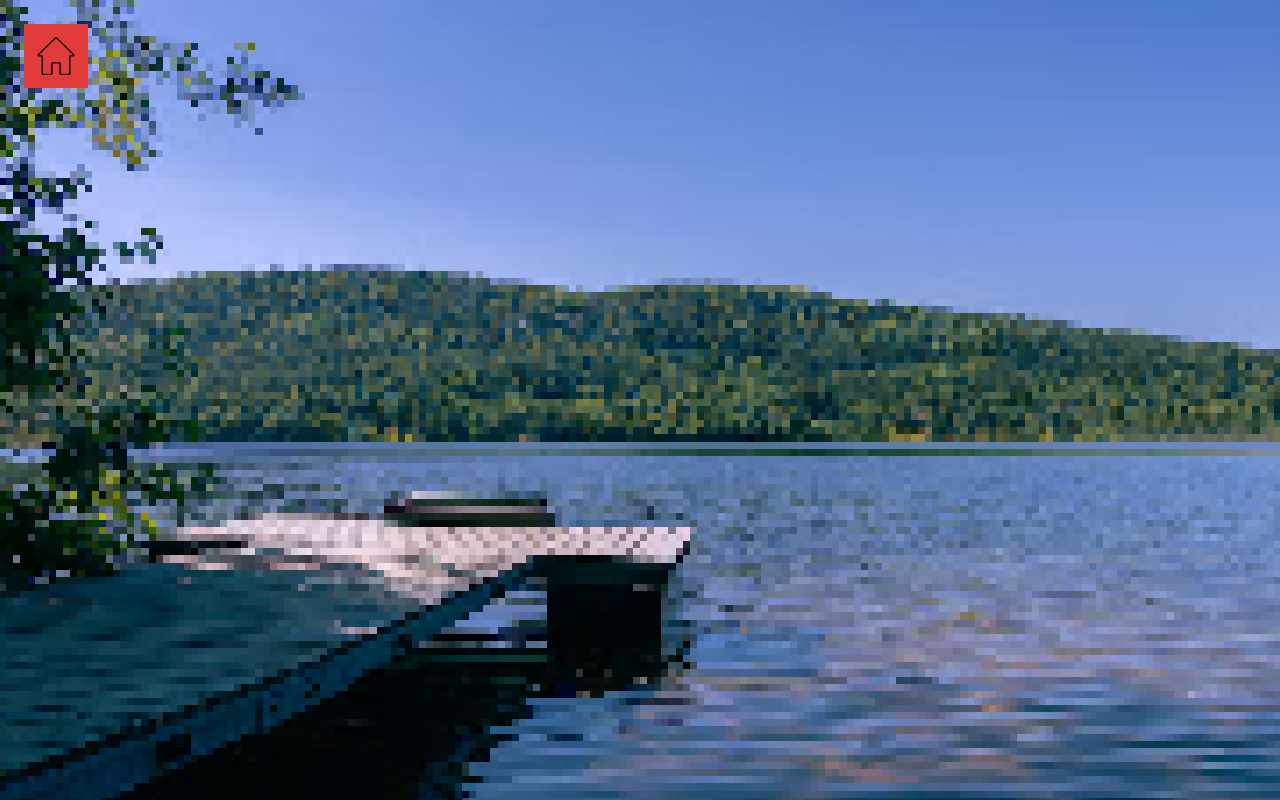
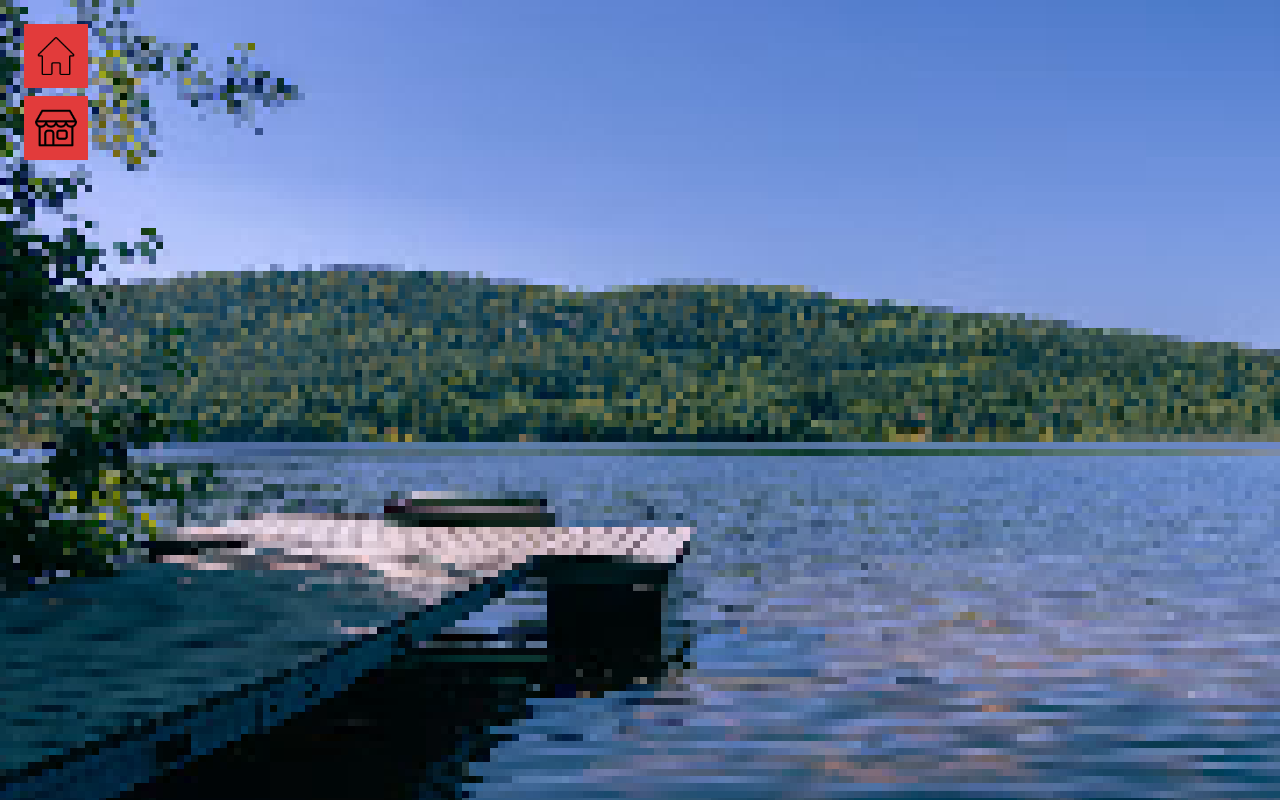
Before and after one commit to RikuHele/Artun-kalastuspeli-2.0, a plain HTML site: page game.html in a window 1280 px wide. Drawn offline with Linux system fonts and the light colour scheme.

Commit message:
lisätty kaupalle nappula

```diff
--- a/game.html
+++ b/game.html
@@ -10,7 +10,10 @@
 
   <main class="game">
     <a class="start back" href="index.html" aria-label="Takaisin valikkoon" title="Valikko">
-      <img src="assets/home.png" alt="">
+      <img src="assets/home.png" alt="kotivalikko">
+    </a>
+    <a class="start forward" href="shop.html" aria-label="Kauppaan" title="Kauppa">
+      <img src="assets/shop-icon.png" alt="kauppa">
     </a>
   </main>
 
--- a/style.css
+++ b/style.css
@@ -102,3 +102,20 @@ h2 {
   height: 2.6rem;
   image-rendering: auto;
 }
+
+/* Rikun osiota */
+
+.forward {
+  position: absolute;
+  top: 6rem;
+  left: 1.5rem;
+  padding: 0.7rem;
+  line-height: 0;
+}
+
+.forward img {
+  display: block;
+  width: 2.6rem;
+  height: 2.6rem;
+  image-rendering: auto;
+}
```
Also changed, not shown: index.html (+1 -1 lines), assets/shop-icon.png (added).
